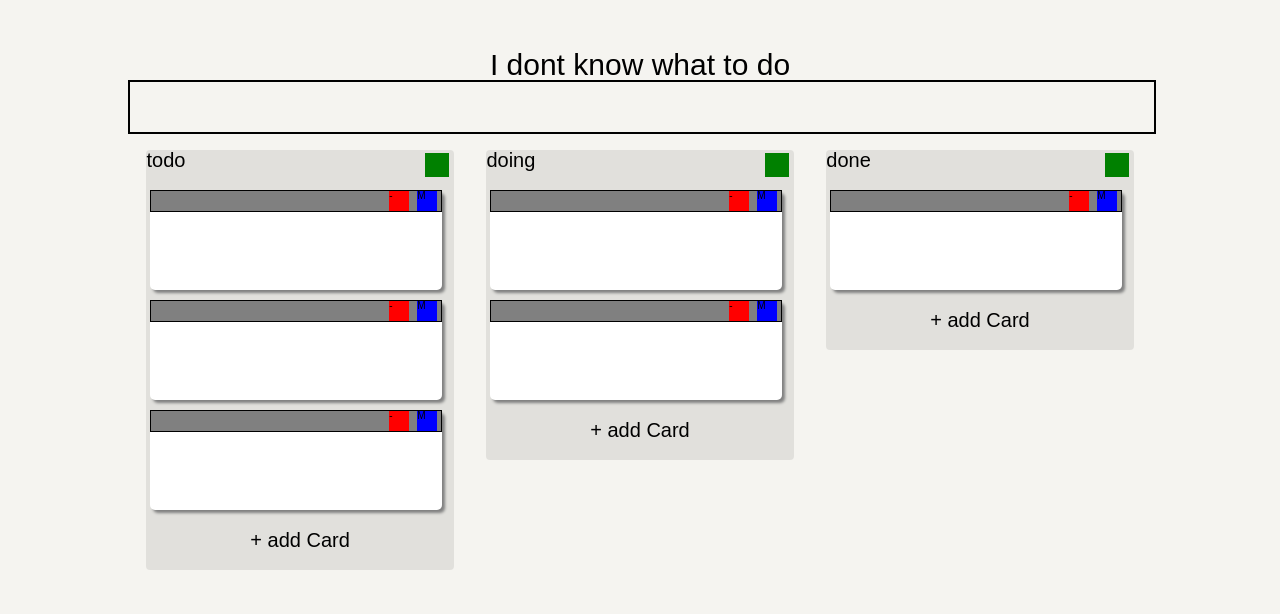
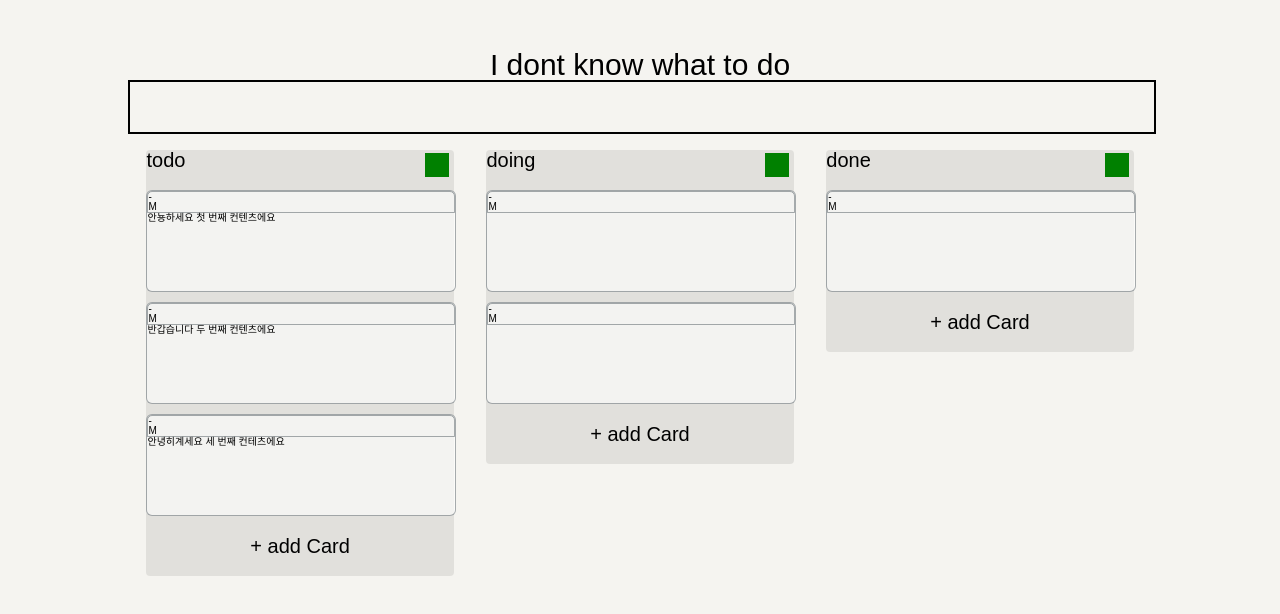
Before and after one commit to parkjunoo/todo-list-react-typescript, a React (Create React App) app: page / in a window 1280 px wide. Shown: the top 614 px of the page. Built offline with nearby package versions, Linux system fonts and the light colour scheme.

Commit message:
feat: draggable 이벤트

```diff
--- a/public/MockData/todolist.json
+++ b/public/MockData/todolist.json
@@ -5,15 +5,15 @@
     "cards": [
       {
         "cardId": 1,
-        "contants": "안녕하세요 컨텐츠 1이에요"
+        "contents": "안뇽하세요 첫 번째 컨텐츠에요"
       },
       {
         "cardId": 2,
-        "contants": "안녕하세요 컨텐츠 2이에요"
+        "contents": "반갑습니다 두 번째 컨텐츠에요"
       },
       {
         "cardId": 3,
-        "contants": "안녕하세요 컨텐츠 3이에요"
+        "contents": "안녕히계세요 세 번째 컨테츠에요"
       }
     ]
   }
--- a/src/components/Card.tsx
+++ b/src/components/Card.tsx
@@ -1,45 +1,5 @@
 import React from 'react';
 import styled from 'styled-components';
-
-const CardWrapper = styled.div`
-  width: 95%;
-  height: 100px;
-  margin-left: 4px;
-  max-height: 300px;
-  background-color: white;
-  margin-top: 10px;
-  border-radius: 5px;
-  box-shadow: 3px 3px 3px gray;
-`;
-
-const CardTop = styled.div`
-  position: relative;
-  height: 20px;
-  border: 1px solid black;
-  background-color: gray;
-`;
-
-const CardButtonWrapper = styled.div`
-  position: absolute;
-  right: 0;
-`;
-
-const DeleteCardButton = styled.div`
-  display: inline-block;
-  width: 20px;
-  height: 20px;
-  margin: 0px 4px;
-  background-color: red;
-`;
-
-const ModifyCardButton = styled.div`
-  margin: 0px 4px;
-
-  display: inline-block;
-  width: 20px;
-  height: 20px;
-  background-color: blue;
-`;
 
 interface CardProps {
   index: number;
@@ -50,15 +10,28 @@ interface CardProps {
 function Card({ index, onClickDeleteCard, contents }: CardProps) {
   return (
     <CardWrapper>
-      <CardTop>
-        <CardButtonWrapper>
-          <DeleteCardButton onClick={() => onClickDeleteCard(index)}>-</DeleteCardButton>
-          <ModifyCardButton>M</ModifyCardButton>
-        </CardButtonWrapper>
-      </CardTop>
+      <div className={'card-top-wrapper'}>
+        <div onClick={() => onClickDeleteCard(index)}>-</div>
+        <div>M</div>
+      </div>
       <div>{contents}</div>
     </CardWrapper>
   );
 }
 
+const CardWrapper = styled.div`
+  width: 100%;
+  height: 100px;
+  max-height: 300px;
+  background-color: #ffffff99;
+  margin-top: 10px;
+  border-radius: 6px;
+  border: 1px solid #38424a70;
+  .card-top-wrapper {
+    position: relative;
+    height: 20px;
+    border: 1px solid #38424a70;
+    border-radius: 5px 5px 0px 0px;
+  }
+`;
 export default Card;
--- a/src/components/ProcessCard.tsx
+++ b/src/components/ProcessCard.tsx
@@ -1,45 +1,7 @@
-import React, { useEffect, useState } from 'react';
+import React, { DragEvent, useEffect, useState } from 'react';
 import Card from './Card';
 import todoApi from '../service/todo';
 import styled from 'styled-components';
-
-const ProcessCardWrapper = styled.div`
-  display: inline-block;
-  margin: 1.6%;
-  width: 30%;
-  background-color: #00000015;
-  border-radius: 4px;
-`;
-
-const ProcessCardBottom = styled.div`
-  display: inline-block;
-  font-size: 20px;
-  width: 100%;
-  height: 40px;
-  margin-top: 20px;
-  text-align: center;
-  border-radius: 0 0 4px 4px;
-`;
-
-const ProcessCardTop = styled.div`
-  position: relative;
-  width: 100%;
-  height: 30px;
-  font-size: 20px;
-  border-radius: 4px 4px 0 0;
-`;
-
-const ProcessCardOptionButton = styled.div`
-  position: absolute;
-  display: inline-block;
-  width: 24px;
-  height: 24px;
-  background-color: green;
-  font-size: 20px;
-  right: 0;
-  bottom: calc(50% - 12px);
-  margin-right: 5px;
-`;
 
 interface ProcessCardProps {
   title: string;
@@ -59,7 +21,6 @@ function ProcessCard({ title }: ProcessCardProps) {
   };
 
   const _onDragStart = (e: any) => {
-    console.log('111');
     setGrab(e.target);
     e.target.classList.add('grabbing');
     e.dataTransfer.effectAllowed = 'move';
@@ -67,16 +28,12 @@ function ProcessCard({ title }: ProcessCardProps) {
   };
 
   const _onDragEnd = (e: any) => {
-    console.log('333');
-
     e.target.classList.remove('grabbing');
 
     e.dataTransfer.dropEffect = 'move';
   };
 
   const _onDrop = (e: any) => {
-    console.log('222');
-
     const grabPosition = Number(grab.dataset.position);
     const targetPosition = Number(e.target.dataset.position);
 
@@ -122,7 +79,7 @@ function ProcessCard({ title }: ProcessCardProps) {
         {title}
         <ProcessCardOptionButton />
       </ProcessCardTop>
-      <ul>
+      <ul className="List">
         {cardList.map((e, idx) => (
           <li
             draggable
@@ -150,4 +107,42 @@ function ProcessCard({ title }: ProcessCardProps) {
 
 ProcessCard.propTypes = {};
 
+const ProcessCardWrapper = styled.div`
+  display: inline-block;
+  margin: 1.6%;
+  width: 30%;
+  background-color: #00000015;
+  border-radius: 4px;
+`;
+
+const ProcessCardBottom = styled.div`
+  display: inline-block;
+  font-size: 20px;
+  width: 100%;
+  height: 40px;
+  margin-top: 20px;
+  text-align: center;
+  border-radius: 0 0 4px 4px;
+`;
+
+const ProcessCardTop = styled.div`
+  position: relative;
+  width: 100%;
+  height: 30px;
+  font-size: 20px;
+  border-radius: 4px 4px 0 0;
+`;
+
+const ProcessCardOptionButton = styled.div`
+  position: absolute;
+  display: inline-block;
+  width: 24px;
+  height: 24px;
+  background-color: green;
+  font-size: 20px;
+  right: 0;
+  bottom: calc(50% - 12px);
+  margin-right: 5px;
+`;
+
 export default ProcessCard;
```
